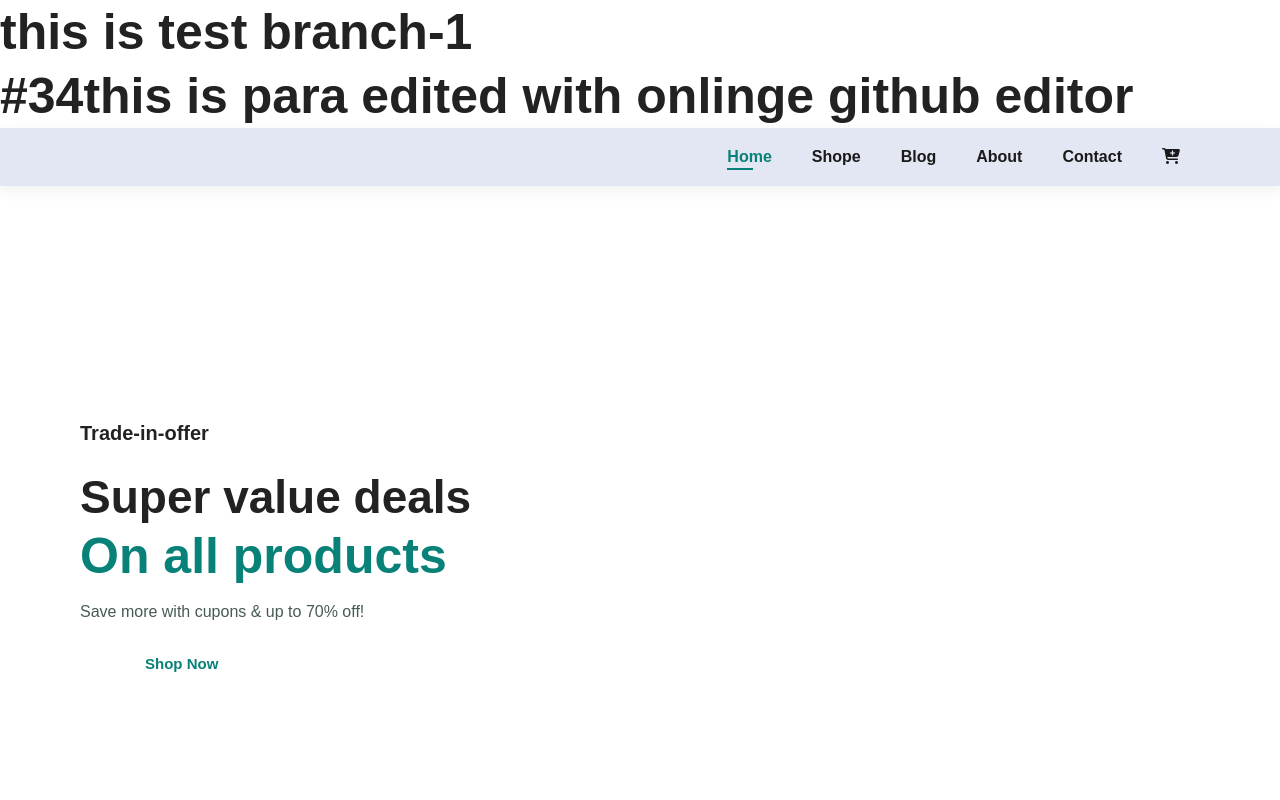
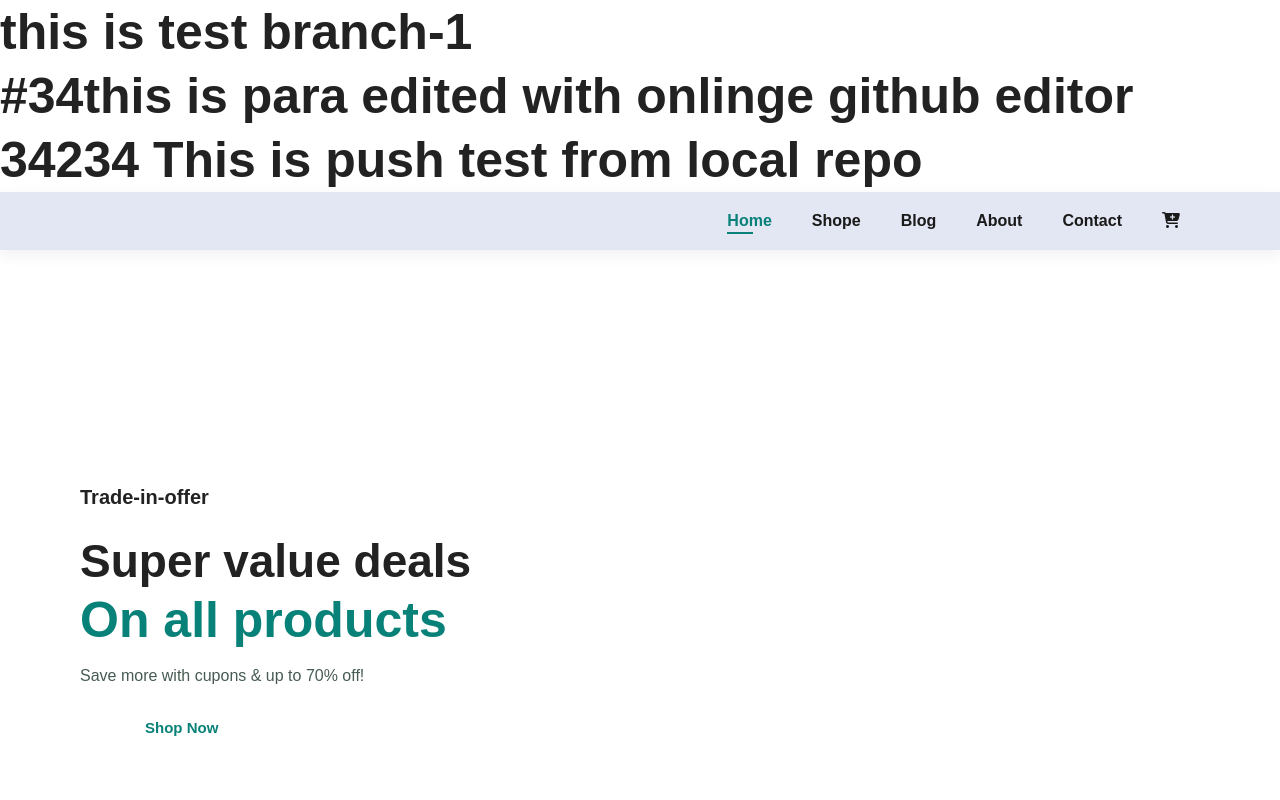
Before and after one commit to ravinath93/git-test-06, a plain HTML site: page index.html in a window 1280 px wide. Shown: the top 800 px of the page. Drawn offline with Linux system fonts and the light colour scheme.

Commit message:
I added h1 tag to index.html from loal repo

```diff
--- a/index.html
+++ b/index.html
@@ -12,6 +12,7 @@
 <body>
     <h1>this is test branch-1</h1>
      <h1> #34this is para edited with onlinge github editor</h1>
+     <h1> 34234 This  is push test from local repo</h1>
     <!-- header Section ##### -->
     <section id="header">
         <a href="#"> <img class="logo" src="images\other imgs\logo.png" alt=""></a>
```
